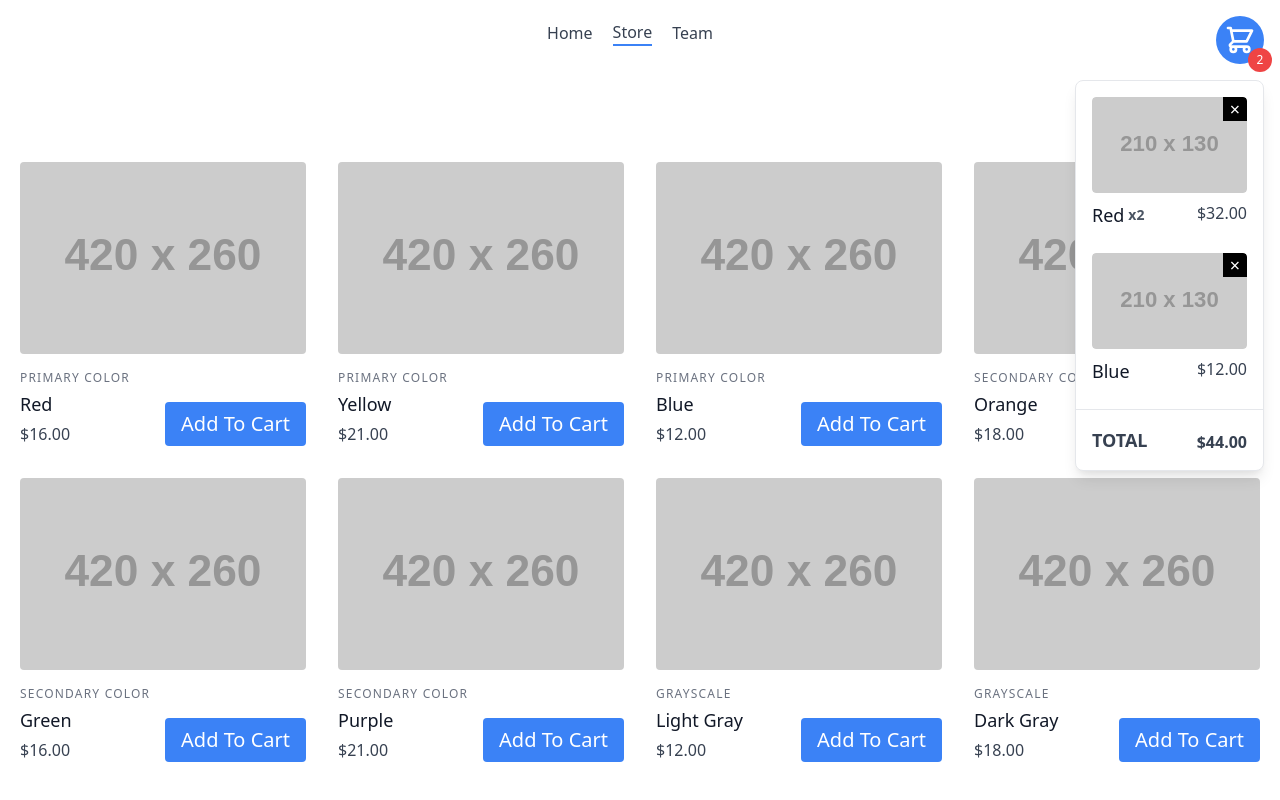
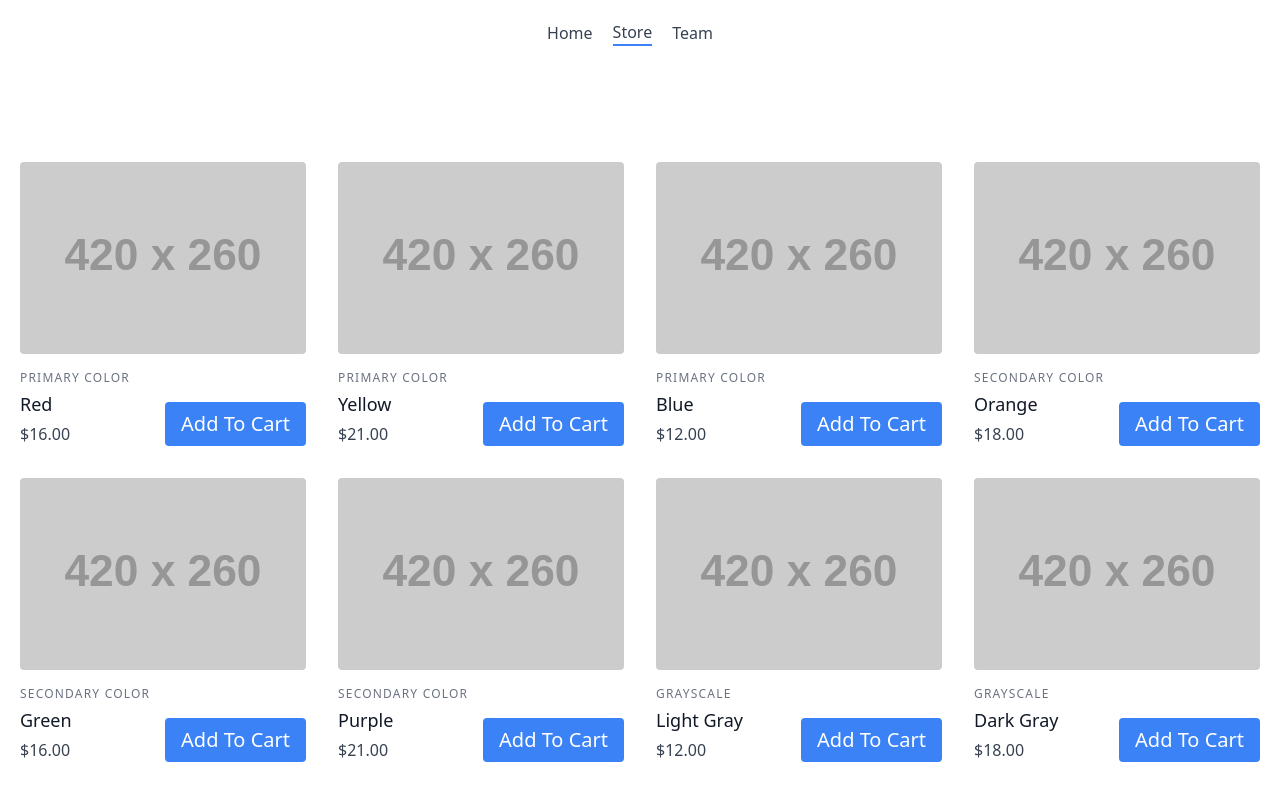
Before and after one commit to josueramirez1/shoppingCart, a plain HTML site: page store.html in a window 1280 px wide. Drawn offline with nearby package versions, Linux system fonts and the light colour scheme; placeholder pictures from the web are drawn by us.

Commit message:
Removed starting boxes

```diff
--- a/script.js
+++ b/script.js
@@ -26,11 +26,14 @@ const colorCart = document.querySelector("div.overflow-y-auto.px-4.pt-4");
 let colorBoxes = Array.from(document.querySelectorAll(".mb-6"));
 
 // Converting to total price string to number to add or subtract item color prices.
-let totalPriceString = document.querySelectorAll("span.font-bold")[2];
-let totalPriceNum = parseInt(totalPriceString.textContent.substring(1, 3));
+let section = document.querySelector("section.text-gray-700.body-font");
+let totalPriceString =
+  section.nextElementSibling.children[0].children[0].children[1].children[1];
+
+let totalPriceNum = parseInt(totalPriceString.innerHTML.substring(1, 3));
 
 let singleItemPriceNum = singleItemPrice.map((price) => {
-  return parseInt(price.textContent.substring(1, 3));
+  return parseInt(price.innerHTML.substring(1, 3));
 });
 
 // FETCH Json data
--- a/store.html
+++ b/store.html
@@ -254,61 +254,17 @@
       <div class="mb-4 top-0 right-0 mr-4 mt-20 fixed">
         <div
           style="max-height: calc(100vh - 6rem)"
-          class="bg-white text-gray-700 body-font shadow-lg border rounded-lg flex flex-col"
+          class="bg-white text-gray-700 body-font shadow-lg border rounded-lg flex flex-col invisible"
         >
-          <div class="overflow-y-auto px-4 pt-4">
-            <div class="mb-6">
-              <div class="block relative h-24 rounded overflow-hidden">
-                <img
-                  alt="ecommerce"
-                  class="object-cover object-center w-full h-full block rounded"
-                  src="https://dummyimage.com/210x130/F00/F00"
-                />
-                <button
-                  data-remove-from-cart-button
-                  class="absolute top-0 right-0 bg-black rounded-tr text-white w-6 h-6 text-lg flex justify-center items-center"
-                >
-                  &times;
-                </button>
-              </div>
-              <div class="mt-2 flex justify-between">
-                <div class="flex items-center title-font">
-                  <h2 class="text-gray-900 text-lg font-medium">Red</h2>
-                  <span class="text-gray-600 text-sm font-bold ml-1">x2</span>
-                </div>
-                <div>$32.00</div>
-              </div>
-            </div>
-            <div class="mb-6">
-              <div class="block relative h-24 rounded overflow-hidden">
-                <img
-                  alt="ecommerce"
-                  class="object-cover object-center w-full h-full block rounded"
-                  src="https://dummyimage.com/210x130/00F/00F"
-                />
-                <button
-                  data-remove-from-cart-button
-                  class="absolute top-0 right-0 bg-black rounded-tr text-white w-6 h-6 text-lg flex justify-center items-center"
-                >
-                  &times;
-                </button>
-              </div>
-              <div class="mt-2 flex justify-between">
-                <div class="flex items-center title-font">
-                  <h2 class="text-gray-900 text-lg font-medium">Blue</h2>
-                </div>
-                <div>$12.00</div>
-              </div>
-            </div>
-          </div>
+          <div class="overflow-y-auto px-4 pt-4"></div>
           <div class="flex justify-between items-end border-t p-4">
             <span class="font-bold text-lg uppercase">Total</span>
-            <span class="font-bold">$44.00</span>
+            <span class="font-bold">$0.00</span>
           </div>
         </div>
       </div>
       <button
-        class="fixed top-0 right-0 mr-4 mt-4 w-12 bg-blue-500 p-2 rounded-full text-white hover:bg-blue-700"
+        class="fixed top-0 right-0 mr-4 mt-4 w-12 bg-blue-500 p-2 rounded-full text-white hover:bg-blue-700 invisible"
       >
         <svg
           xmlns="http://www.w3.org/2000/svg"
@@ -321,12 +277,12 @@
             stroke-linejoin="round"
             stroke-width="2"
             d="M3 3h2l.4 2M7 13h10l4-8H5.4M7 13L5.4 5M7 13l-2.293 2.293c-.63.63-.184 1.707.707 1.707H17m0 0a2 2 0 100 4 2 2 0 000-4zm-8 2a2 2 0 11-4 0 2 2 0 014 0z"
-          />
+          ></path>
         </svg>
         <div
           class="bg-red-500 rounded-full text-xs absolute w-6 h-6 flex justify-center items-center right-0 bottom-0 transform translate-x-2 translate-y-2"
         >
-          2
+          0
         </div>
       </button>
     </section>
```
